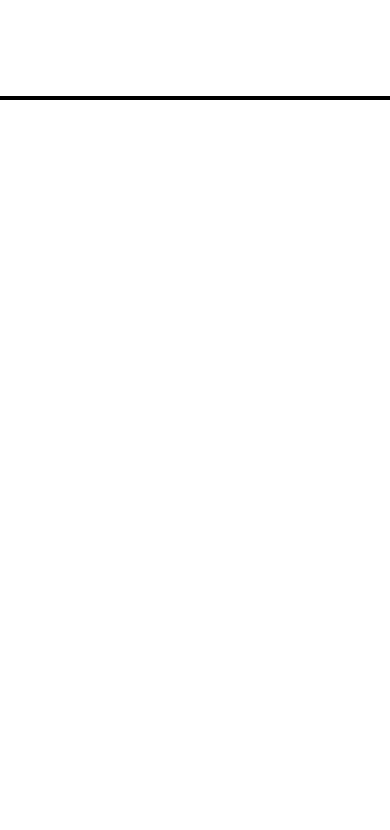
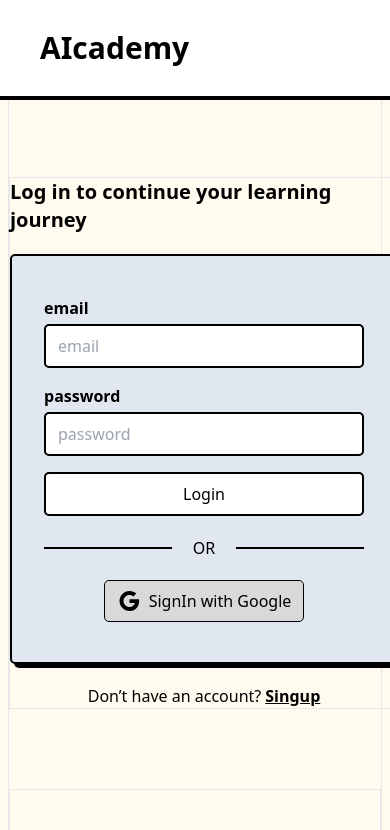
Before and after one commit to abhiram-ar/aicademy-fontend, a React (Vite) app: page /login in a window 390 px wide. Shown: the top 830 px of the page. Built offline with nearby package versions, Linux system fonts and the light colour scheme.

Commit message:
responsive login

```diff
--- /dev/null
+++ b/src/components/base/AIcademyLogo.tsx
@@ -0,0 +1,5 @@
+const AIcademyLogo = () => {
+    return <h1 className="text-3xl font-bold">AIcademy</h1>;
+};
+
+export default AIcademyLogo;
--- a/src/components/base/AuthBlock.tsx
+++ b/src/components/base/AuthBlock.tsx
@@ -3,7 +3,7 @@ import React, { ReactNode } from "react";
 type Props = { children?: ReactNode };
 
 const AuthBlock: React.FC<Props> = ({ children }) => {
-    return <div className="bg-[#e0e7f1] border-2 border-black py-10 px-8  w-fit shadow-light rounded-base min-w-80">
+    return <div className="bg-[#e0e7f1] border-2 border-black py-10 px-8  w-fit h-fit shadow-light rounded-base">
         {children}</div>;
 };
 
--- /dev/null
+++ b/src/components/base/BodyBlock.tsx
@@ -0,0 +1,7 @@
+import React, { ReactNode } from "react";
+
+const BodyBlock: React.FC<{ children?: ReactNode }> = ({ children }) => {
+    return <div className="bg-paperYellow h-fit w-full">{children}</div>;
+};
+
+export default BodyBlock;
--- a/src/components/base/Navbar.tsx
+++ b/src/components/base/Navbar.tsx
@@ -4,7 +4,7 @@ type Props = {children?: React.ReactNode, justify?: string}
 
 const Navbar: React.FC<Props> = ({children, justify="between"}) => {
     return (
-        <div className={`w-full h-24 bg-white px-10 shadow-[0_4px] flex justify-${justify} items-center`}>
+        <div className={`w-full h-24 bg-white px-10 shadow-[0_4px] flex justify-${justify} items-center relative z-20`}>
             {children}
         </div>
     );
--- /dev/null
+++ b/src/components/extended/NavbarOnlyLogo.tsx
@@ -0,0 +1,12 @@
+import Navbar from "../base/Navbar";
+import AIcademyLogo from "../base/AIcademyLogo";
+
+const NavbarOnlyLogo = () => {
+    return (
+        <Navbar justify="start">
+            <AIcademyLogo />
+        </Navbar>
+    );
+};
+
+export default NavbarOnlyLogo;
--- a/src/pages/LoginPage.tsx
+++ b/src/pages/LoginPage.tsx
@@ -1,12 +1,37 @@
-import React from 'react'
-import Navbar from '@/components/base/Navbar'
+import Login from "@/components/auth/Login";
+import BodyBlock from "@/components/base/BodyBlock";
+import NavbarOnlyLogo from "@/components/extended/NavbarOnlyLogo";
+import loginArt from "./.././assets/loginArt.png";
+import { Link } from "react-router-dom";
+const LoginPage = () => {
+    return (
+        <>
+            <NavbarOnlyLogo />
+            <BodyBlock>
+                <div className="mx-2 flex-col min-h-fit h-[90vh] lg:mx-52 lg:flex lg:flex-row justify-center items-baseline border gap-5">
+                    <div className="m-auto mt-20 w-fit border  ">
+                        <h2 className="text-xl font-bold mb-5">
+                            Log in to continue your learning journey
+                        </h2>
+                        <Login />
+                        <p className="text-center mt-5 font-medium">
+                            Don’t have an account?
+                            <Link
+                                to="/signup"
+                                className="font-bold underline ms-1"
+                            >
+                                Singup
+                            </Link>
+                        </p>
+                    </div>
 
-const LoginPage = () => {
-  return (
-    <>
-    <Navbar/>
-    </>
-  )
-}
+                    <div className="w-full flex justify-center items-center border mt-20 ">
+                        <img src={loginArt} alt="login Art peice" />
+                    </div>
+                </div>
+            </BodyBlock>
+        </>
+    );
+};
 
-export default LoginPage
+export default LoginPage;
--- a/tailwind.config.js
+++ b/tailwind.config.js
@@ -19,6 +19,9 @@ export default {
                 darkText: "#eeefe9",
                 darkBorder: "#000",
                 secondaryBlack: "#212121", // opposite of plain white, not used pitch black because borders and box-shadows are that color
+
+                // AIcademy color-schemes
+                paperYellow: "#fffbee"
             },
             borderRadius: {
                 base: "5px",
```
Also changed, not shown: src/assets/loginArt.png (added).
